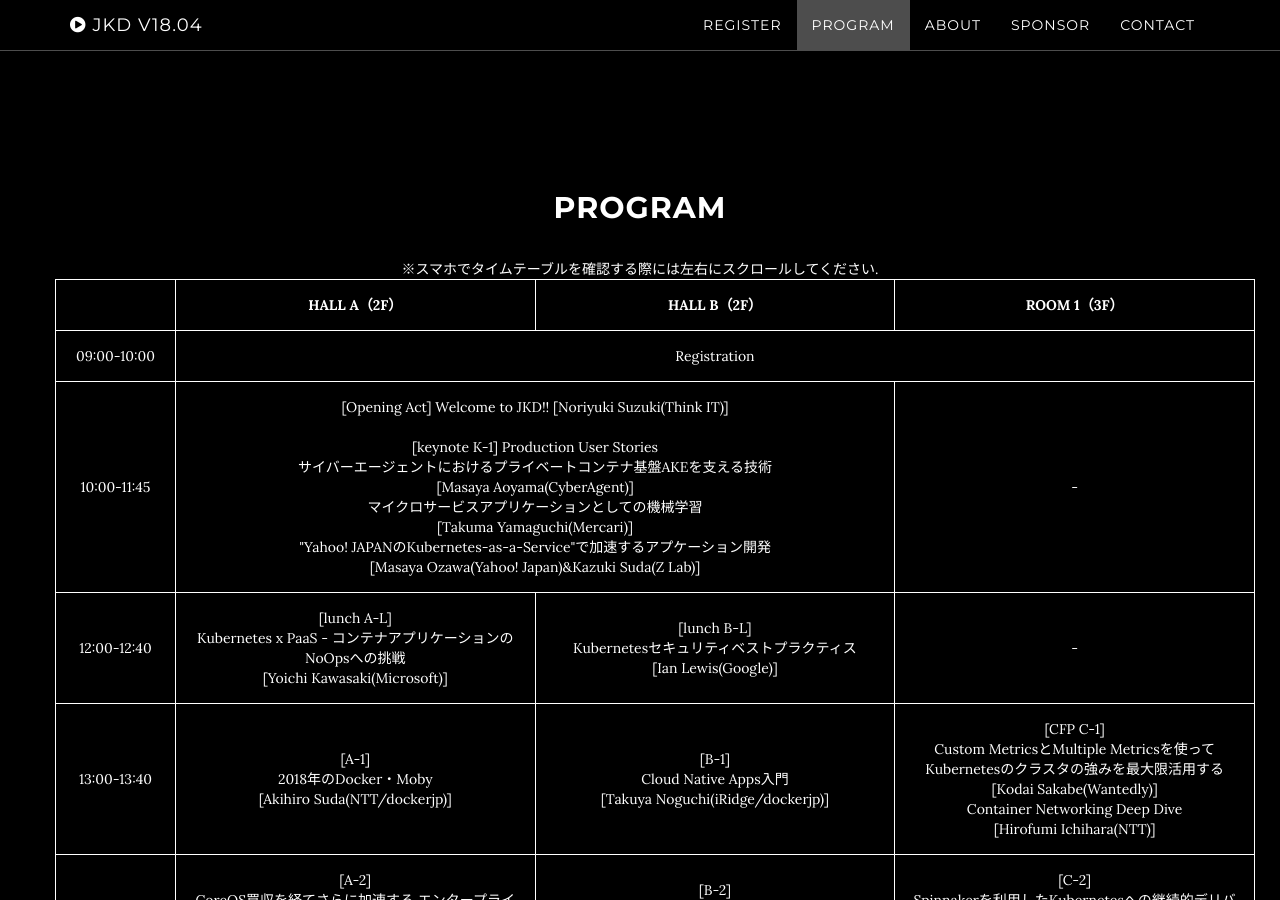
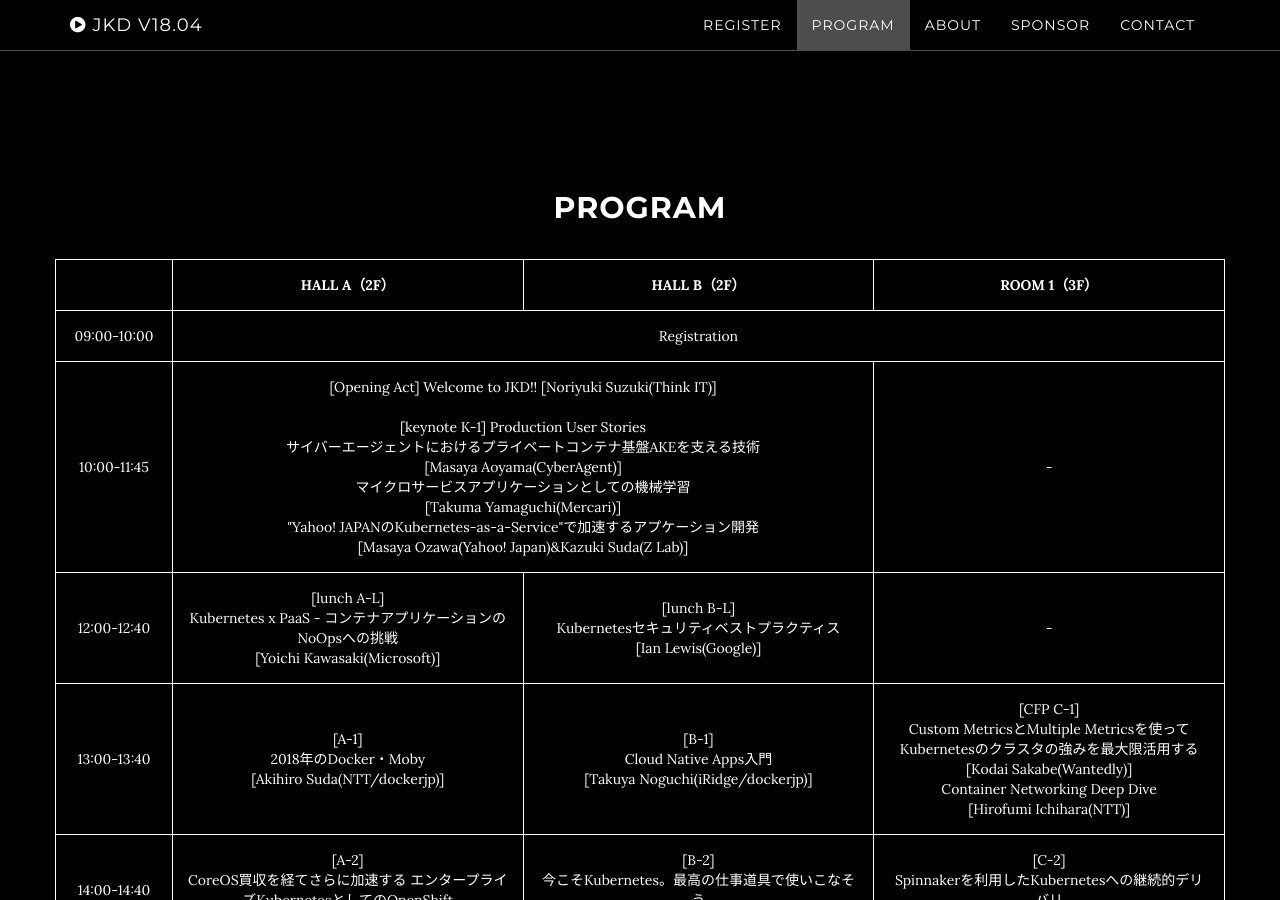
Before and after one commit to containerdays/v18.04, a Jekyll site: the page built from docs/index.html, in a window 1280 px wide and 900 px high, scrolled down 2385 px. Built offline with Jekyll 4.4.1, drawn with Linux system fonts in a browser that asks for light colours.

Commit message:
Make the program table responsive

```diff
--- a/docs/_includes/program.html
+++ b/docs/_includes/program.html
@@ -2,8 +2,7 @@
     <section id="program" class="container content-section text-center">
         <div class="row">
                 <h2>Program</h2>
-                ※スマホでタイムテーブルを確認する際には左右にスクロールしてください.
-                <table style="width:1200px">
+                <div class="table-responsive"><table style="max-width: 100%">
                         <tr>
                           <th style="width:10%"></th>
                           <th style="width:30%">HALL A（2F）</th>
@@ -60,7 +59,7 @@
                           <td>18:00-20:30</td>
                           <td colspan="3">[P-1] After Party!!<br>ワクワクする企画を準備中なのでお楽しみに！<br>（総額うん十万円の抽選会もあるよ）<br>※3FのROOM 1-4ぶち抜きで開催します※</td>
                         </tr>
-                      </table>
+                      </table></div>
 
                       <div class="col-lg-8 col-lg-offset-2">
                           <p>講演内容の詳細については, <a href="https://eventregist.com/e/containerdays1804" target="_blank">イベントレジストの申し込みページ</a>からログインして申し込みフローを進めていくとタイムテーブルを確認できます.</p>
```
